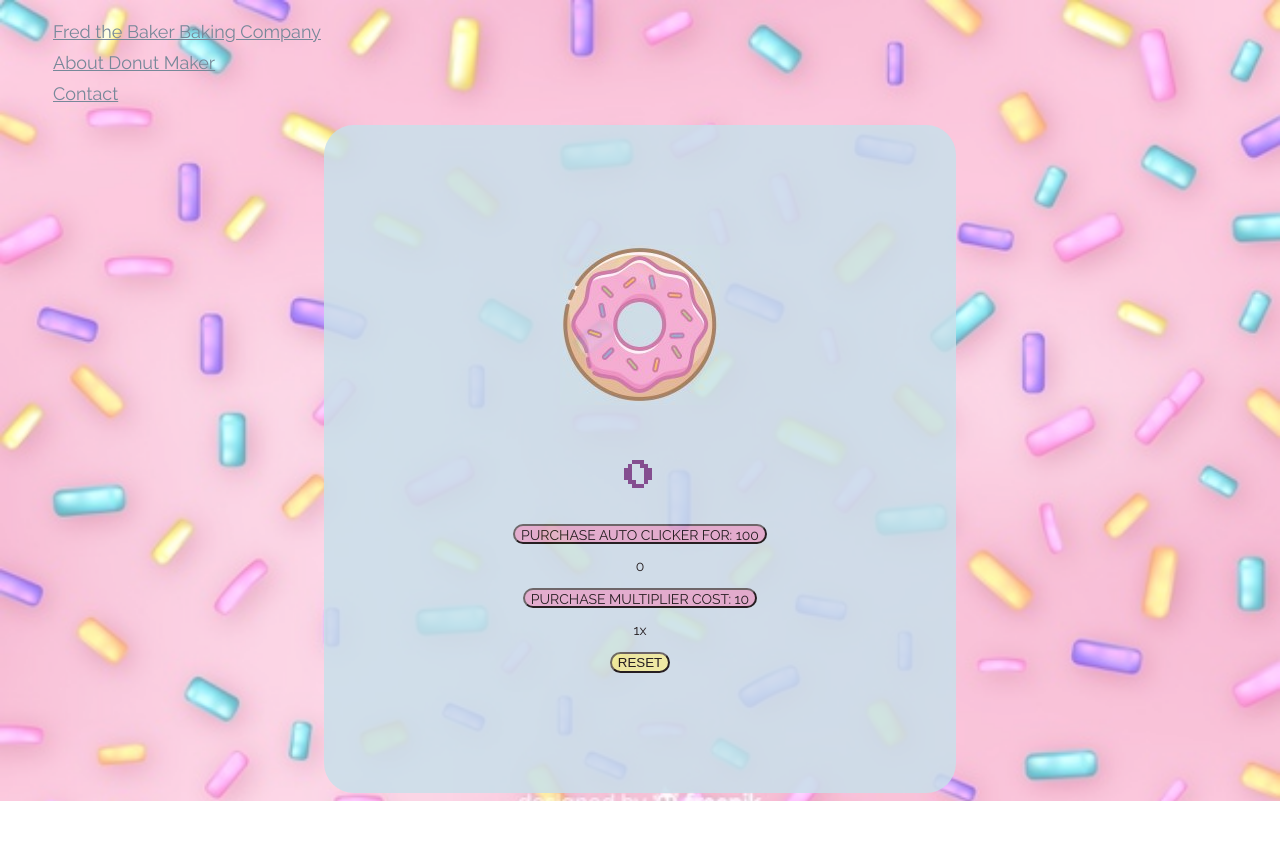
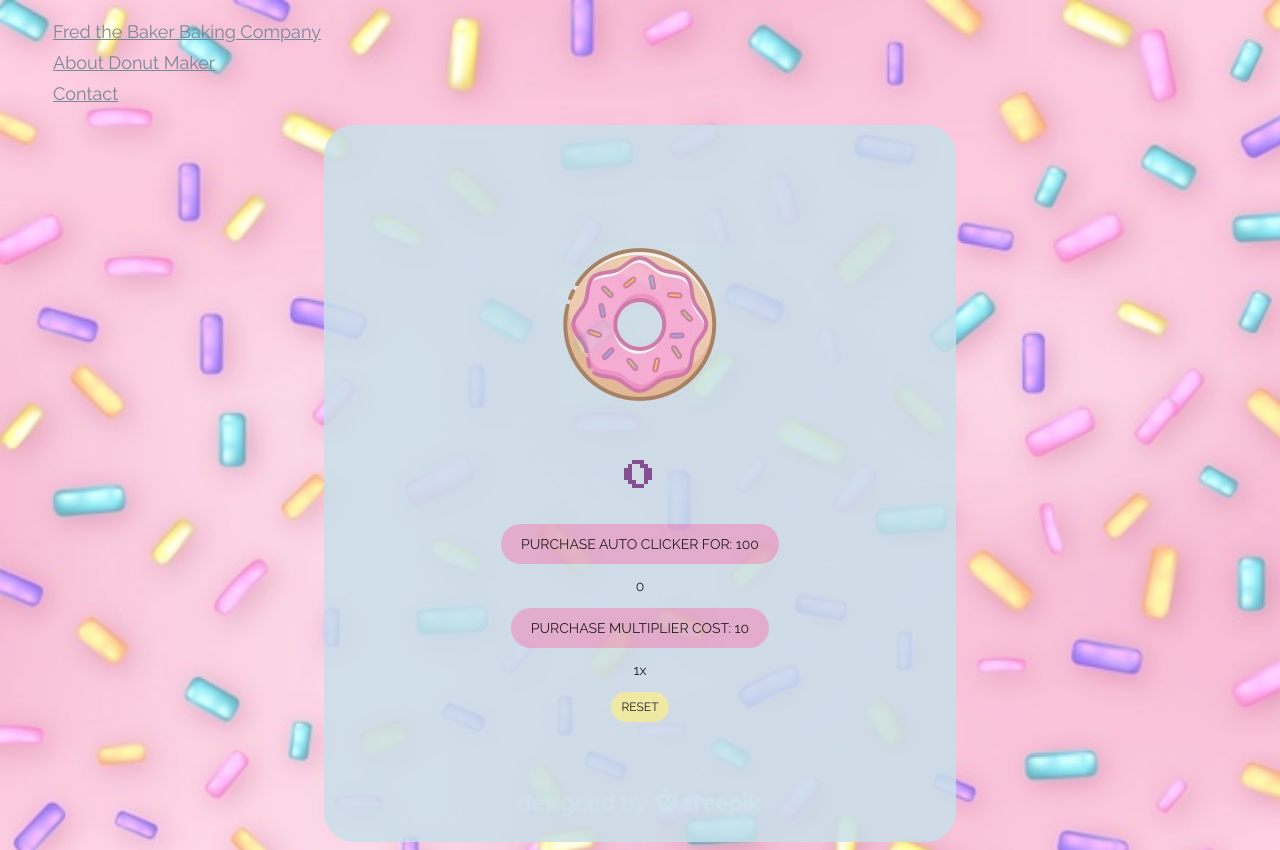
Before and after one commit to thornsberrysara/donut-maker, a plain HTML site: page index.html in a window 1280 px wide. Before the commit the page ends 801 px from the top, so only its background shows below. Drawn offline with Linux system fonts and the light colour scheme.

Commit message:
styling buttons

```diff
--- a/src/css/style.css
+++ b/src/css/style.css
@@ -46,11 +46,14 @@ html {
 .auto-clicker__purchase-button, .click-multiplier__purchase-button {
     background-color: rgba(228, 152, 194, 0.795);
     border-radius: 20px;
-    height: 20px;
+    min-height: 40px;
+    border: 0;
     font-family: 'Raleway', sans-serif;
     font-size: 14px;
     cursor: pointer;
     outline: none;
+    padding-left: 20px;
+    padding-right: 20px;
 }
 
 .auto-clicker__purchase-button:active, .click-multiplier__purchase-button:active {
@@ -58,6 +61,7 @@ html {
     -webkit-box-shadow: inset 0px 0px 5px rgba(179, 119, 152, 0.795);
     -moz-box-shadow: inset 0px 0px 5px rgba(179, 119, 152, 0.795);
     box-shadow: inset 0px 0px 5px rgba(179, 119, 152, 0.795);
+    font-size: 12px;
     outline: none;
     cursor: pointer;
 }
@@ -65,8 +69,19 @@ html {
 .reset-button {
     background-color: rgba(240, 240, 148, 0.927);
     border-radius: 20px;
+    font-family: 'Raleway', sans-serif;
+    font-size: 12px;
     cursor: pointer;
     outline: none;
+    min-height: 30px;
+    border: 0;
+    padding-left: 10px;
+    padding-right: 10px;
+}
+
+.reset-button:active {
+    background-color: rgba(190, 190, 117, 0.927);
+    font-size: 10px;
 }
 
 .auto-clicker__auto-clicks-display, .click-multiplier__multiplier-display {
```
